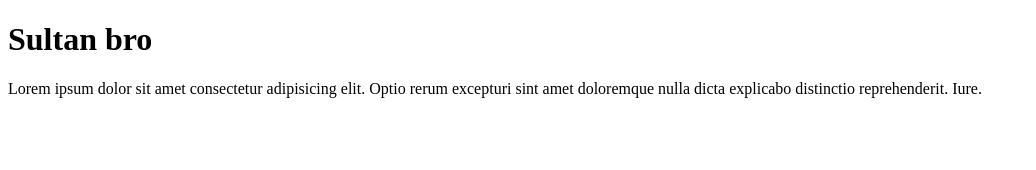
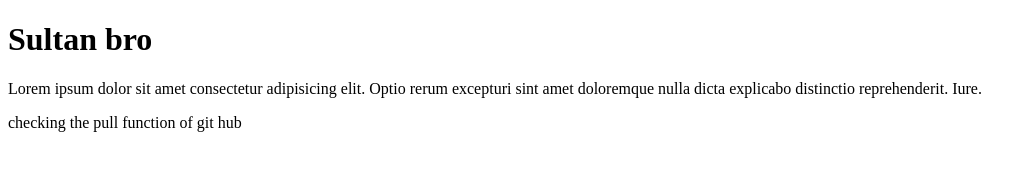
Before and after one commit to sultan93291/First_Project, a plain HTML site: page index.html in a window 1280 px wide. Shown: the whole page, without its empty margins (0-1036 px from the left). Drawn offline with Linux system fonts and the light colour scheme.

Commit message:
Update index.html

```diff
--- a/index.html
+++ b/index.html
@@ -15,6 +15,8 @@
   <p> Lorem ipsum dolor sit amet consectetur adipisicing elit. Optio rerum excepturi sint amet doloremque nulla dicta
     explicabo distinctio reprehenderit. Iure. </p>
 
+  <p> checking the pull function of git hub </p>
+
 </body>
 
 </html>
```
